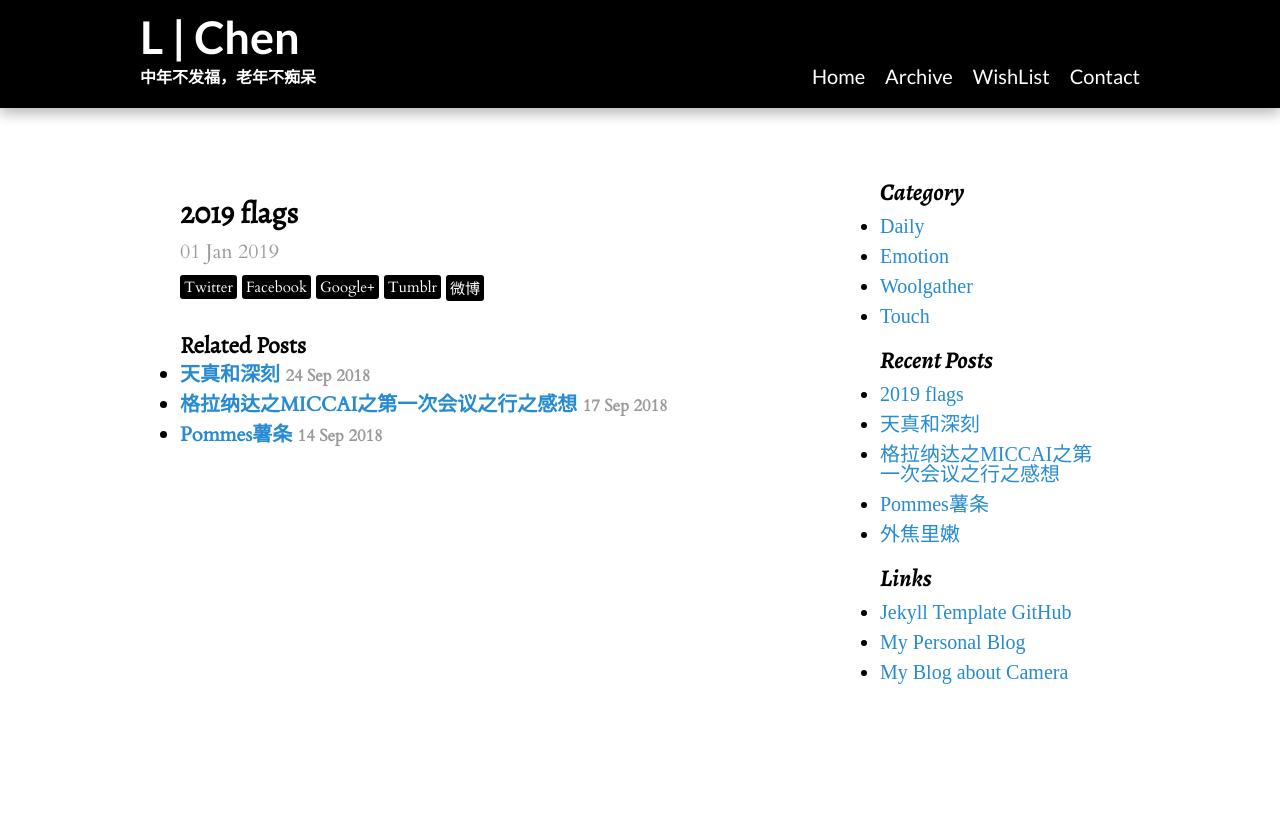
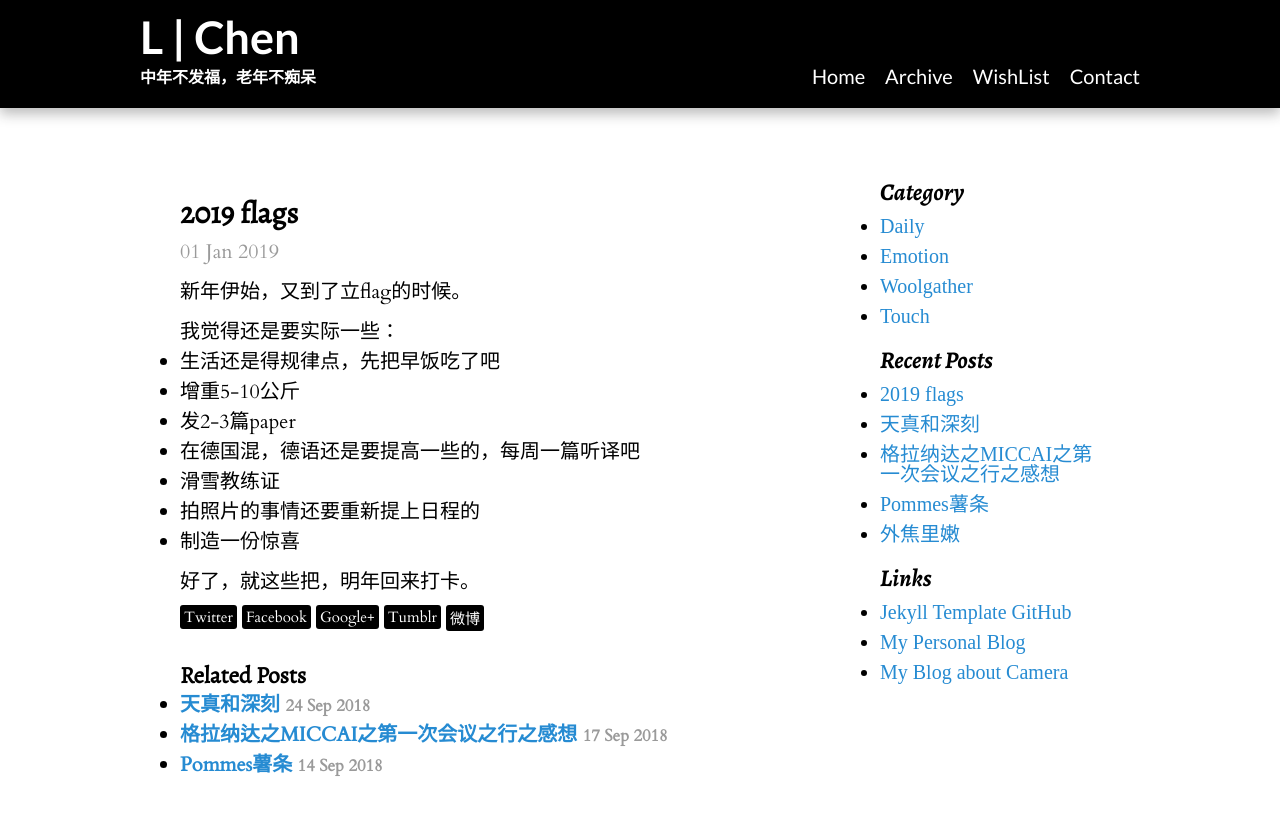
Before and after one commit to runningUnicorn/runningUnicorn.github.io, a Jekyll site: the page built from _posts/2019-01-01-2019 flags.md, in a window 1280 px wide. Shown: the top 815 px of the page. Built offline with Jekyll 4.4.1, drawn with Linux system fonts in a browser that asks for light colours; some web fonts are replaced.

Commit message:
Update 2019-01-01-2019 flags.md

```diff
--- a/_posts/2019-01-01-2019 flags.md
+++ b/_posts/2019-01-01-2019 flags.md
@@ -3,3 +3,16 @@ layout: post
 title: 2019 flags
 category: Daily
 ---
+
+新年伊始，又到了立flag的时候。
+
+我觉得还是要实际一些：
+- 生活还是得规律点，先把早饭吃了吧
+- 增重5-10公斤
+- 发2-3篇paper
+- 在德国混，德语还是要提高一些的，每周一篇听译吧
+- 滑雪教练证
+- 拍照片的事情还要重新提上日程的
+- 制造一份惊喜
+
+好了，就这些把，明年回来打卡。
```
